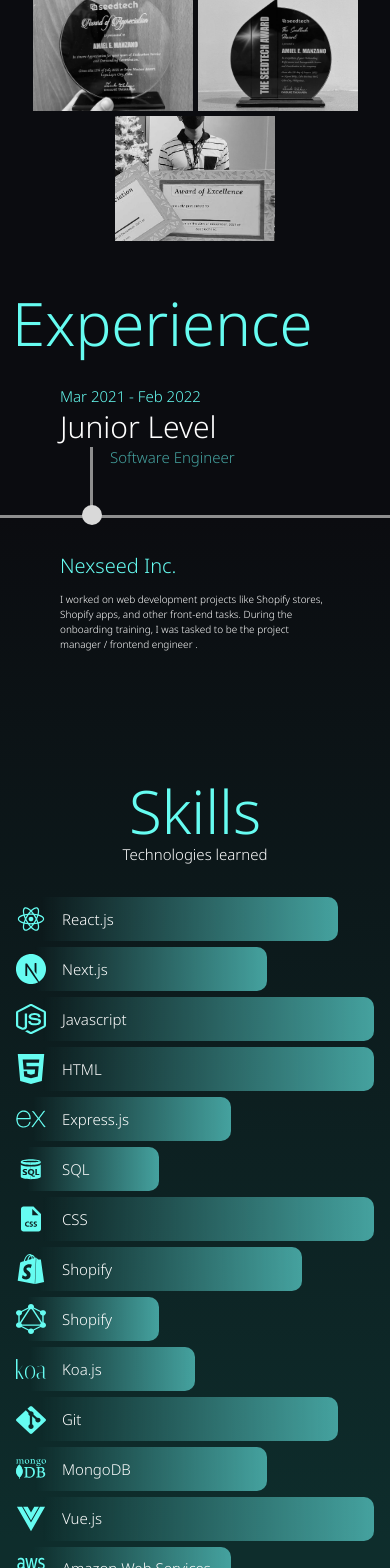
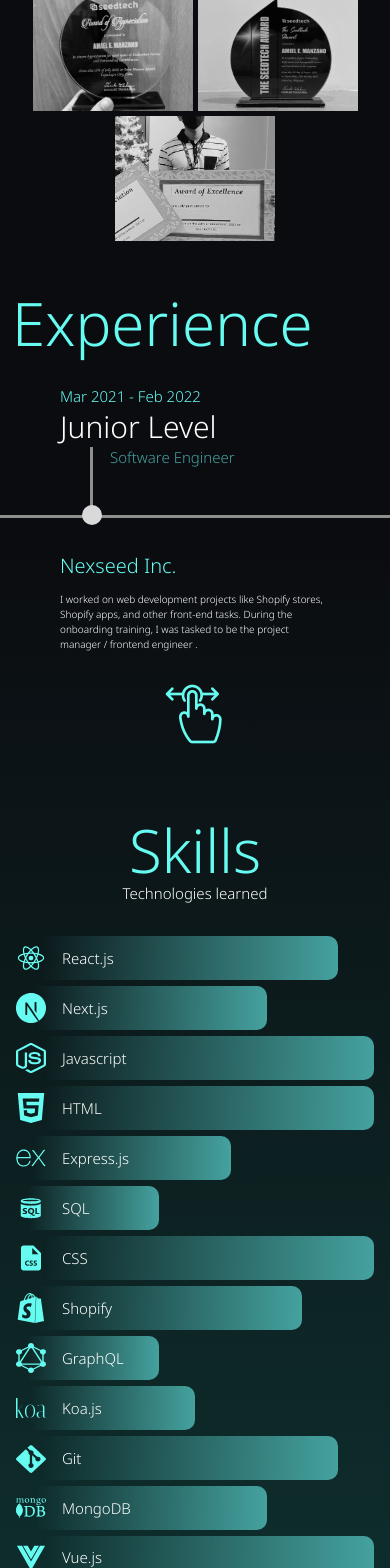
Before and after one commit to amielManzano/portfolio-v3, a Vue app: page /about in a window 390 px wide. Shown: the part 2739-4307 px from the top of the page. Built offline with nearby package versions, Linux system fonts and the light colour scheme.

Commit message:
added swipe

```diff
--- a/src/views/AboutView.vue
+++ b/src/views/AboutView.vue
@@ -106,6 +106,7 @@
           </div>
         </div>
       </div>
+      <img :src="swipe" alt="" class="swipe" />
     </div>
 
     <div class="skills">
@@ -136,6 +137,7 @@
     return {
       home1: require("@/assets/home5.jpg"),
       download: require("@/assets/download.svg"),
+      swipe: require("@/assets/swipe.png"),
       view: require("@/assets/view.svg"),
       isDragging: false,
       initialScrollX: 0,
@@ -225,7 +227,7 @@
         { logo: require("@/assets/techs/sql.svg"), name: "SQL", percent: 40 },
         { logo: require("@/assets/techs/css.svg"), name: "CSS", percent: 100 },
         { logo: require("@/assets/techs/shopify.svg"), name: "Shopify", percent: 80 },
-        { logo: require("@/assets/techs/graphql.svg"), name: "Shopify", percent: 40 },
+        { logo: require("@/assets/techs/graphql.svg"), name: "GraphQL", percent: 40 },
         { logo: require("@/assets/techs/koa.svg"), name: "Koa.js", percent: 50 },
         { logo: require("@/assets/techs/git.svg"), name: "Git", percent: 90 },
         { logo: require("@/assets/techs/mongodb.svg"), name: "MongoDB", percent: 70 },
@@ -490,7 +492,7 @@
   }
 
   .experience {
-    padding: 0 0 150px;
+    padding: 0 0 120px;
 
     .title {
       font-size: 110px;
@@ -593,6 +595,10 @@
           }
         }
       }
+    }
+
+    .swipe {
+      margin-top: 40px;
     }
   }
 
@@ -849,7 +855,7 @@
     }
 
     .experience {
-      padding: 0 0 86px;
+      padding: 0 0 26px;
 
       .title {
         font-size: 60px;
@@ -942,6 +948,10 @@
           }
         }
       }
+
+      .swipe {
+        margin-top: 30px;
+      }
     }
 
     .skills {
```
Also changed, not shown: src/assets/swipe.png (added).
